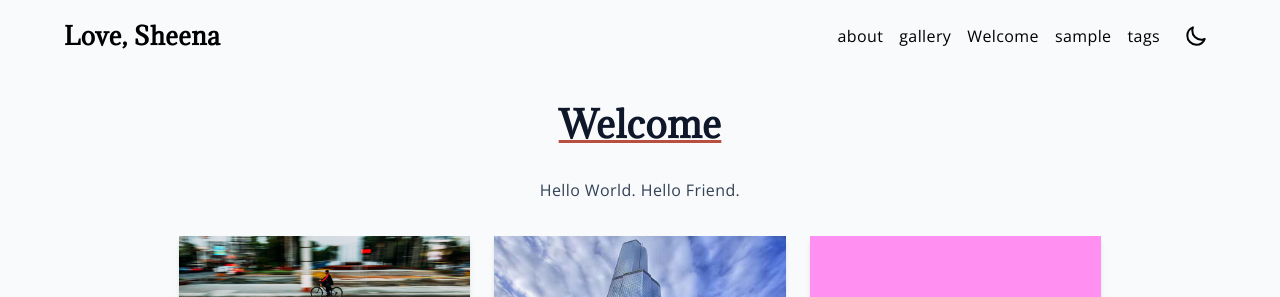
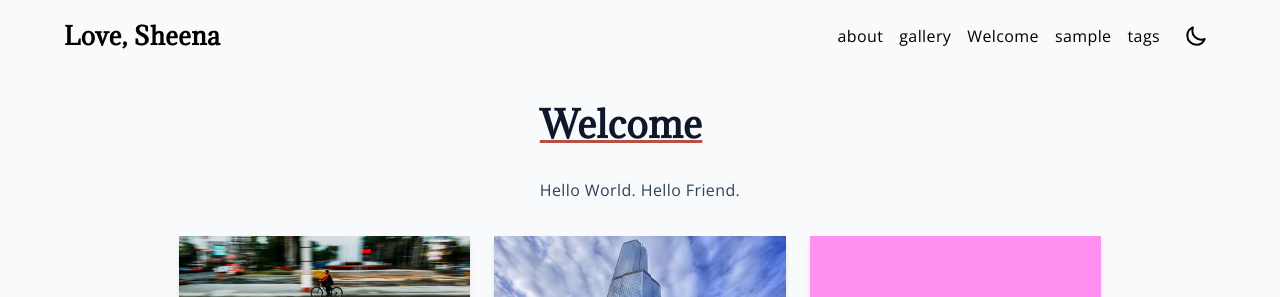
Before and after one commit to beenzpaste/beenzpaste.github.io, a Jekyll site: the page built from index.md, in a window 1280 px wide. Shown: the top 297 px of the page. Built offline with Jekyll 4.4.1, drawn with Linux system fonts in a browser that asks for light colours; our own code applies the rules of GitHub Pages for plain Markdown files.

Commit message:
Update home.html
align index.md content to left

```diff
--- a/_layouts/home.html
+++ b/_layouts/home.html
@@ -2,7 +2,7 @@
 layout: base
 ---
 <div class="flex justify-center py-8 ">
-  <article class="text-center prose prose-p:font-extralight prose-slate dark:prose-invert primary-underline">
+  <article class="text-left prose prose-p:font-extralight prose-slate dark:prose-invert primary-underline">
     {{ content }}
   </article>
 </div>
```
